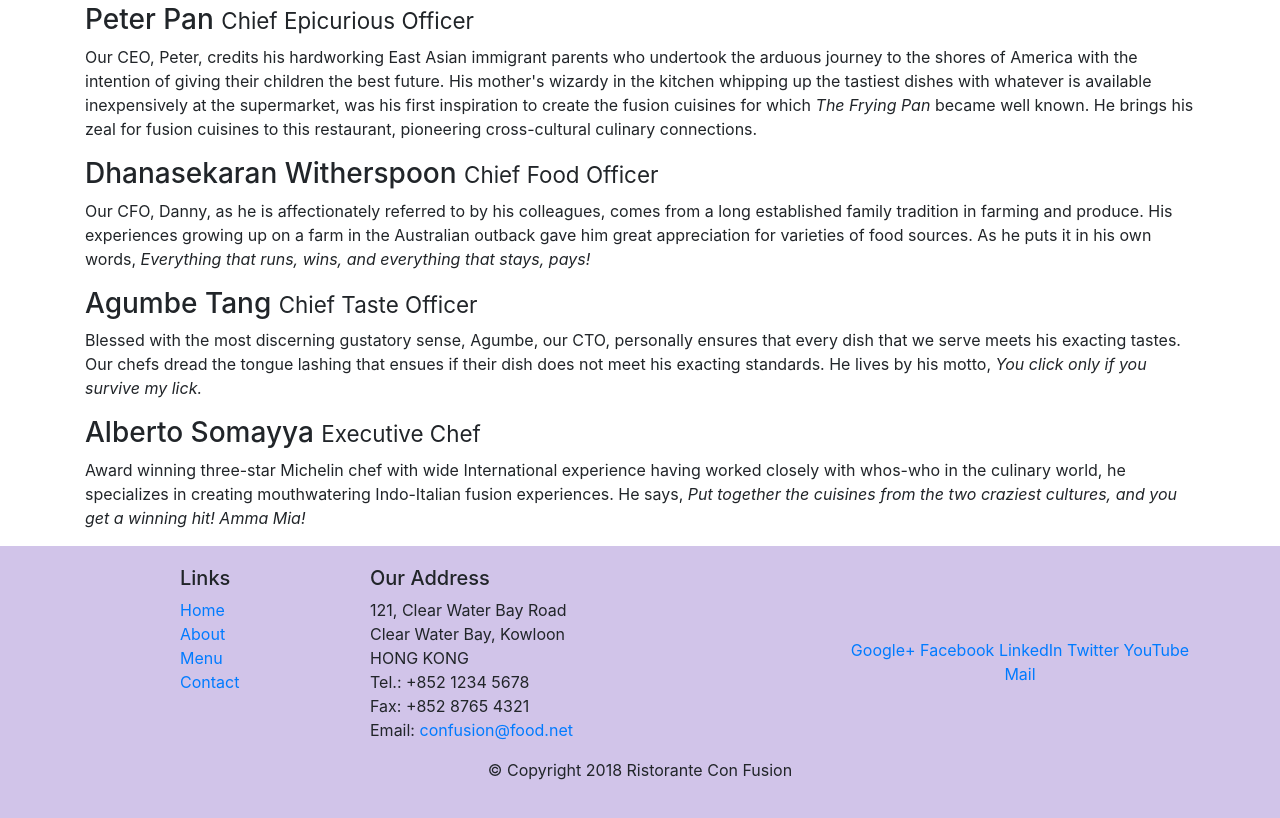
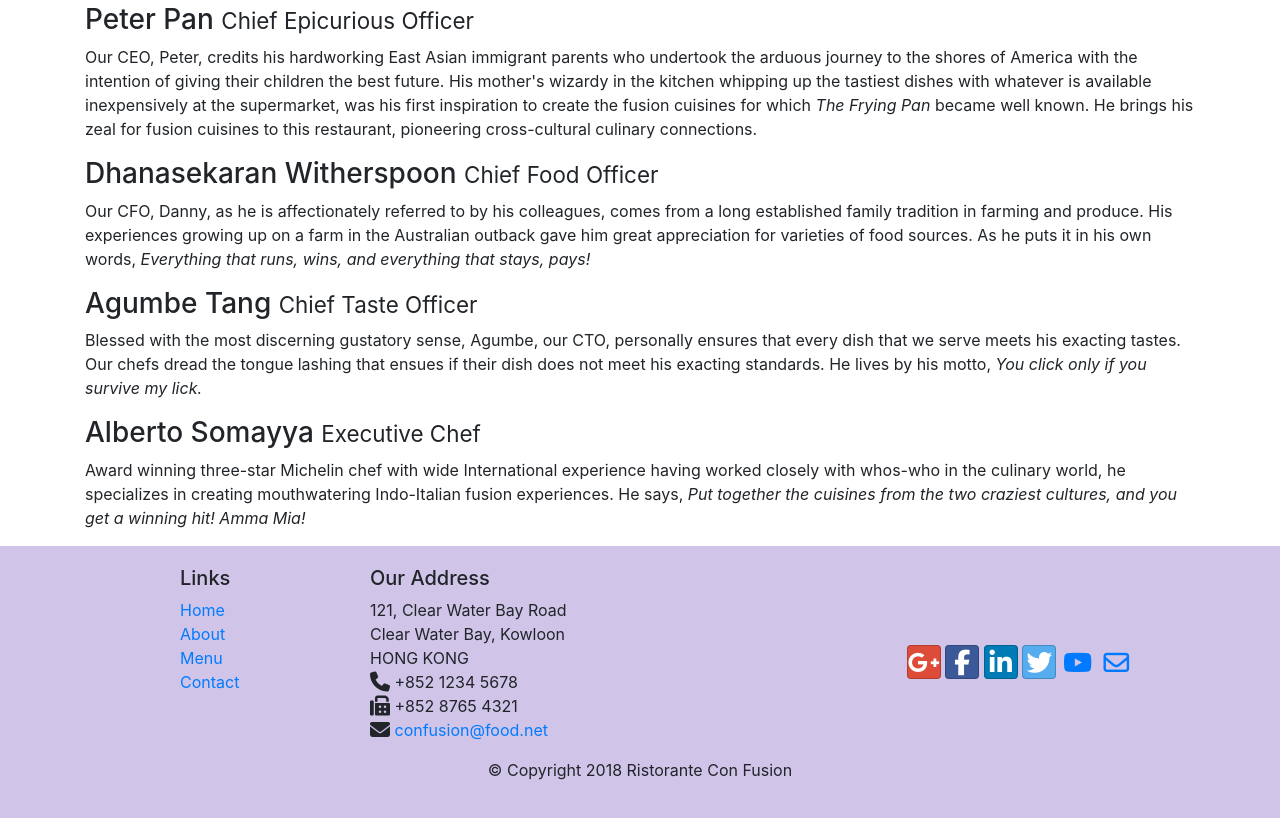
Before and after one commit to prashant282/confusion, a website: page aboutus.html in a window 1280 px wide. Shown: the part 802-1620 px from the top of the page. Drawn offline with nearby package versions, Linux system fonts and the light colour scheme.

Commit message:
Icon Fonts

```diff
--- a/aboutus.html
+++ b/aboutus.html
@@ -9,6 +9,8 @@
 
     <!-- Bootstrap CSS -->
     <link rel="stylesheet" href="node_modules/bootstrap/dist/css/bootstrap.min.css">
+    <link rel="stylesheet" href="node_modules/font-awesome/css/font-awesome.min.css">
+    <link rel="stylesheet" href="node_modules/bootstrap-social/bootstrap-social.css">
     <link rel="stylesheet" href="css/styles.css">
 
     <title>Ristorante Con Fusion: About Us</title>
@@ -25,10 +27,10 @@
             <a class="navbar-brand mr-auto" href="./index.html">Ristorante Con Fusion</a>
             <div class="collapse navbar-collapse " id="Navbar">
                 <ul class="navbar-nav mr-auto">
-                    <li class="nav-item"><a class="nav-link" href="./index.html">Home</a></li>
-                    <li class="nav-item active"><a class="nav-link" href="#">About</a></li>
-                    <li class="nav-item"><a class="nav-link" href="#">Menu</a></li>
-                    <li class="nav-item"><a class="nav-link" href="#">Contact</a></li>
+                    <li class="nav-item"><a class="nav-link" href="./index.html"><span class="fa fa-home fa-lg"></span> Home</a></li>
+                    <li class="nav-item active"><a class="nav-link" href="#"><span class="fa fa-info fa-lg"></span> About</a></li>
+                    <li class="nav-item"><a class="nav-link" href="#"><span class="fa fa-list fa-lg"></span> Menu</a></li>
+                    <li class="nav-item"><a class="nav-link" href="#"><span class="fa fa-address-card fa-lg"></span> Contact</a></li>
                 </ul>
             </div>
         </div>
@@ -105,19 +107,19 @@
 		              121, Clear Water Bay Road<br>
 		              Clear Water Bay, Kowloon<br>
 		              HONG KONG<br>
-		              Tel.: +852 1234 5678<br>
-		              Fax: +852 8765 4321<br>
-		              Email: <a href="mailto:confusion@food.net">confusion@food.net</a>
+		              <i class="fa fa-phone fa-lg"></i> +852 1234 5678<br>
+		              <i class="fa fa-fax fa-lg"></i> +852 8765 4321<br>
+		              <i class="fa fa-envelope fa-lg"></i> <a href="mailto:confusion@food.net">confusion@food.net</a>
 		           </address>
                 </div>
                 <div class="col-12 col-sm-4 align-self-center">
                     <div class="text-center">
-                        <a href="http://google.com/+">Google+</a>
-                        <a href="http://www.facebook.com/profile.php?id=">Facebook</a>
-                        <a href="http://www.linkedin.com/in/">LinkedIn</a>
-                        <a href="http://twitter.com/">Twitter</a>
-                        <a href="http://youtube.com/">YouTube</a>
-                        <a href="mailto:">Mail</a>
+                        <a class="btn btn-social-icon btn-google" href="http://google.com/+"><i class="fa fa-google-plus fa-lg"></i></a>
+                        <a class="btn btn-social-icon btn-facebook"href="http://www.facebook.com/profile.php?id="><i class="fa fa-facebook fa-lg"></i></a>
+                        <a class="btn btn-social-icon btn-linkedin" href="http://www.linkedin.com/in/"><i class="fa fa-linkedin fa-lg"></i></a>
+                        <a class="btn btn-social-icon btn-twitter" href="http://twitter.com/"><i class="fa fa-twitter fa-lg"></i></a>
+                        <a class="btn btn-social-icon btn-youtube" href="http://youtube.com/"><i class="fa fa-youtube fa-lg"></i></a>
+                        <a class="btn btn-social-icon" href="mailto:"><i class="fa fa-envelope-o fa-lg"></i></a>
                     </div>
                 </div>
            </div>
```
Also changed, not shown: index.html (+15 -13 lines).
